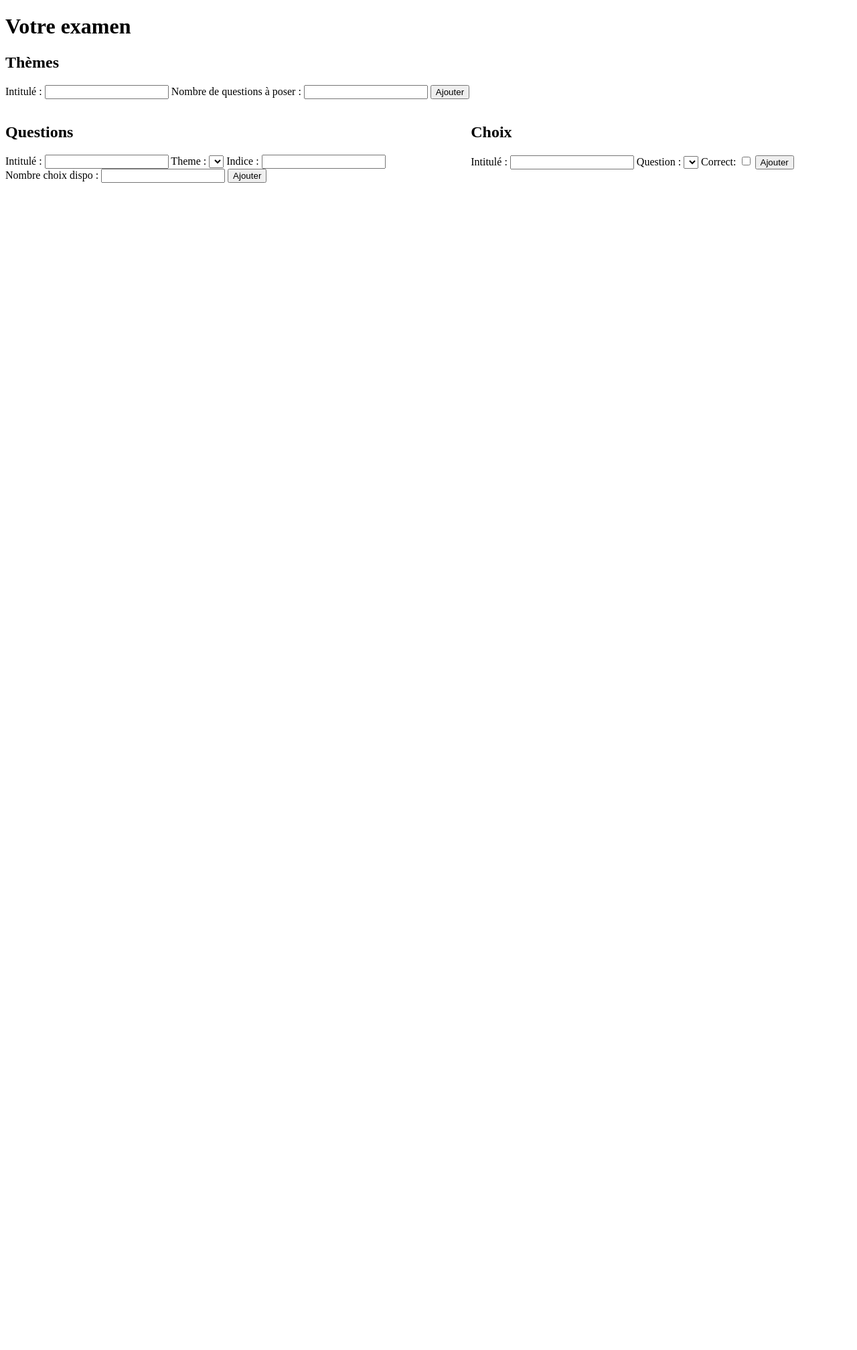
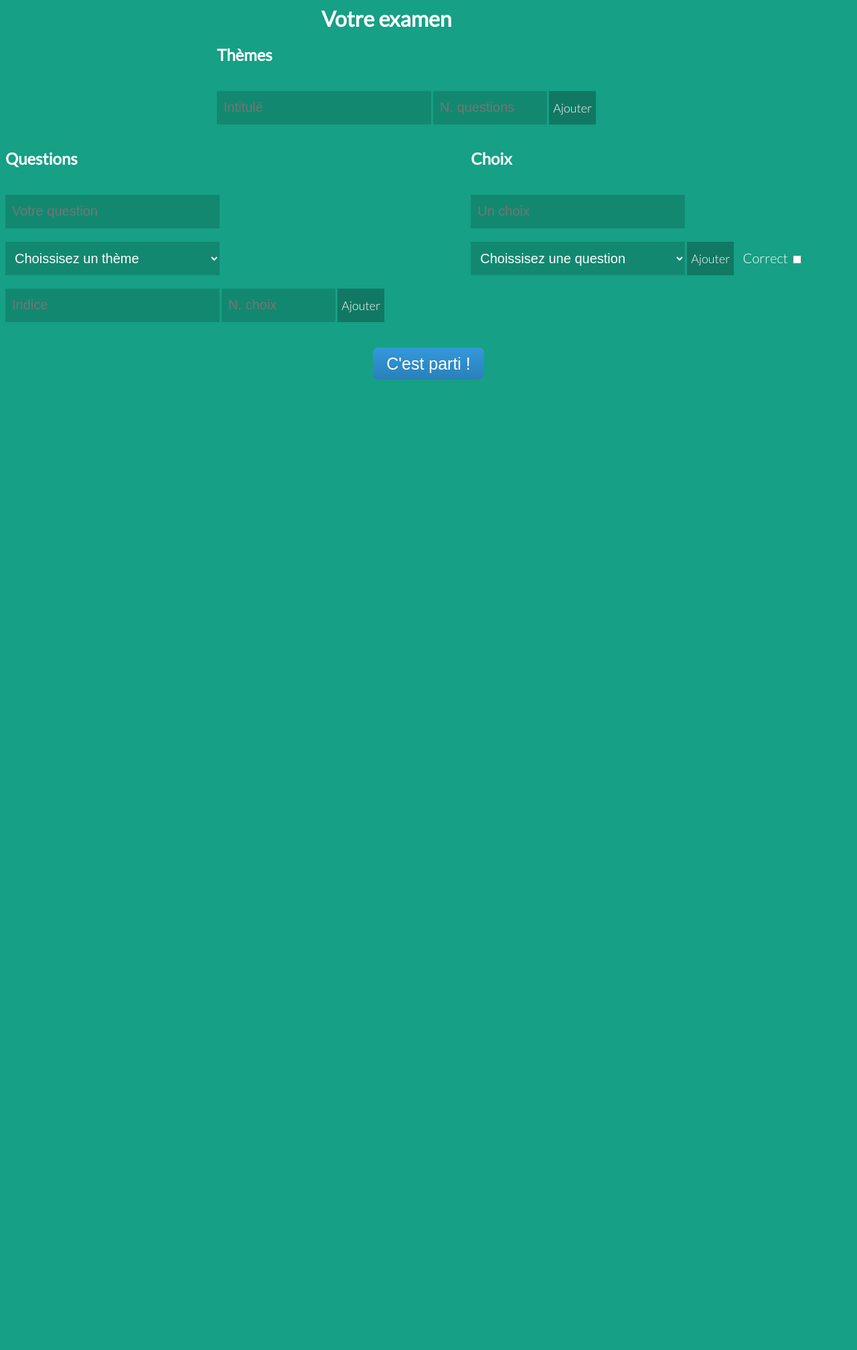
Before and after one commit to Arkauve/Questionnaire_Auto_Corrigee, a PHP site: page /prof/ in a window 1280 px wide. Shown: the whole page at 67% size. Before the commit the page ends 273 px from the top, so only its background shows below. Run offline with PHP 8.4, Linux system fonts and the light colour scheme; lists and menus that the app fills with data are empty; some libraries are stand-ins or nearby versions.

Commit message:
PROF quasi final

```diff
--- a/connexion_bdd.php
+++ b/connexion_bdd.php
@@ -6,7 +6,7 @@ global $bdd;
 
 //Connexion à la base de données avec PDO
 try{
-  $bdd = new PDO('mysql:host=localhost;dbname=examen;charset=utf8', 'root', '');
+  $bdd = new PDO('mysql:host=localhost;dbname=examen;charset=utf8', 'root', '10223102m');
 }catch (Exception $e)
 {
   die('Erreur : ' . $e->getMessage());
--- a/prof/index.php
+++ b/prof/index.php
@@ -7,7 +7,8 @@
 </head>
 <body>
     <header>
-        <h1>Votre examen</h1>
+        <h1 style="width : 10em;
+        margin:auto">Votre examen</h1>
 
     </header>
 
@@ -15,8 +16,8 @@
 <h2>Thèmes</h2>
     <div  style="display:inline;">
         <form id="form-theme">
-            Intitulé : <input id="intitule_theme" type="text"/>
-            Nombre de questions à poser : <input id="nb_questions" type="number"/>
+            <input autocomplete="off" placeholder="Intitulé" id="intitule_theme" type="text"/>
+            <input placeholder="N. questions" id="nb_questions" type="number"/>
             <input type="submit" value="Ajouter"/>
         </form>
     </div>
@@ -28,16 +29,18 @@
 
 </div>
 
-<div >
+<div>
 
 <!-- QUESTIONS -->
 <div id="partie_questions">
     <h2>Questions</h2>
     <form id="form-question">
-        Intitulé : <input id="intitule_question" type="text" name="intitule"/>
-        Theme : <SELECT  id="select_theme" name="theme"></SELECT>
-        Indice : <input id="indice" type="text" name="indice"/>
-        Nombre choix dispo : <input id="nb_choix" type="number"/>
+        <input autocomplete="off" placeholder="Votre question" id="intitule_question" type="text" name="intitule"/>
+        <SELECT  id="select_theme" name="theme">
+            <option value="nonono" disabled selected>Choissisez un thème</option>
+        </SELECT>
+        <input autocomplete="off" placeholder="Indice" id="indice" type="text" name="indice"/>
+        <input placeholder="N. choix" id="nb_choix" type="number"/>
         <input type="submit" value="Ajouter"/>
     </form>
 
@@ -51,10 +54,13 @@
 <div id="partie_choix">
     <h2>Choix</h2>
     <form id="form-choix">
-        Intitulé : <input id="intitule_choix" type="text" name="intitule"/>
-        Question : <SELECT id="select_question" name="question"></SELECT>
-        Correct: <input id="correct" name="correct" type="checkbox"/>
+        <input autocomplete="off" placeholder="Un choix"id="intitule_choix" type="text" name="intitule"/>
+        <SELECT id="select_question" name="question">
+            <option value="nonono" disabled selected>Choissisez une question</option>
+        </SELECT>
         <input type="submit" value="Ajouter"/>
+        <label style="display:inline" for="correct">Correct <input style="vertical-align: middle;" id="correct" name="correct" type="checkbox"/></label>
+
     </form>
 
 <ul id="liste_choix">
@@ -64,7 +70,9 @@
 </div>
 <div style="clear:both; font-size:1px;"></div>
 </div>
-
+<div style="text-align : center;margin-top : 2em;">
+    <a href="dashboard.php"class="btn">C'est parti !</a>
+</divW
 </body>
 
 
--- a/prof/js/script.js
+++ b/prof/js/script.js
@@ -45,7 +45,7 @@
             indice = input_indice.val();
             nb_choix = input_nb_choix.val();
             id_theme = input_theme.find(":selected").attr("name");
-            if(intitule_question!='' && theme!='' && indice!='' && nb_choix!=''){
+            if(intitule_question!='' && theme!='' && indice!='' && nb_choix!='' && input_theme.find(":selected").val()!="nonono"){
 
                 var numero_question = $("#liste_questions").children().length;
                 //Mise a jour liste des selects
@@ -75,7 +75,7 @@
             question = input_question.find(":selected").text();
             correct = input_correct.is(':checked');
             id_question = input_question.find(":selected").attr("name");
-            if(intitule_choix!='' && question!=''){
+            if(intitule_choix!='' && question!='' && input_question.find(":selected").val()!="nonono"){
                 ajouterChoixToList(intitule_choix,question,correct);
                 input_intitule.val('');
                 input_correct.prop('checked', false);
@@ -152,6 +152,7 @@
          type: 'post',
          //callback
          success: function(output) {
+             erreur(output);
                   }
 });
     }
--- a/prof/style.css
+++ b/prof/style.css
@@ -2,6 +2,12 @@
 
 @import url(http://fonts.googleapis.com/css?family=Lato:300,100,400);
 
+body{
+      background-color: #16a085;
+        font-family: "Lato", sans-serif;
+        height: 2000px;
+color: white
+}
 #partie_questions{
     float:left;
     width: 45%
@@ -11,3 +17,98 @@
     float:right;
     width: 45%
 }
+#partie_themes {
+    width : 50%;
+    margin : auto;
+}
+#partie_themes > * {
+    display: block;
+}
+
+input[type='text'],input[type='number'],select {
+  width: 300px;
+  height: 40px;
+  border: none;
+  background-color: transparent;
+  font-size: 20px;
+  font-weight:300;
+  color: white;
+  padding:5px 10px;
+  margin-top:1em;
+  -webkit-transition: all .3s ease;
+  -o-transition: all .3s ease;
+  transition: all .3s ease;
+  background-color: rgba(0,0,0,.15);
+}
+label{
+    width: 50px;
+    height: 80px;
+    border: none;
+    background-color: transparent;
+    font-size: 20px;
+    font-weight:300;
+    color: white;
+    padding:5px 10px;
+    margin-top:1em;
+    -webkit-transition: all .3s ease;
+    -o-transition: all .3s ease;
+    transition: all .3s ease;
+}
+input[type='number'] {
+    width: 150px;
+}
+select {
+    width: 320px;
+    height: 50px;
+}
+
+input[type='submit']{
+  height:50px;
+  width:70px;
+  padding:10px;
+  text-align:center;
+  background-color: rgba(0,0,0,.25);
+  border:0;
+  border-left:0;
+  color: white;
+  cursor:pointer;
+  padding:0;
+  vertical-align:bottom;
+  font:300 18px "Lato", "Arial", sans-serif;
+    margin-top:1em;
+}
+
+ul > *{
+    font-size: large;
+}
+
+
+.btn {
+
+
+  background: #3498db;
+  background-image: -webkit-linear-gradient(top, #3498db, #2980b9);
+  background-image: -moz-linear-gradient(top, #3498db, #2980b9);
+  background-image: -ms-linear-gradient(top, #3498db, #2980b9);
+  background-image: -o-linear-gradient(top, #3498db, #2980b9);
+  background-image: linear-gradient(to bottom, #3498db, #2980b9);
+  -webkit-border-radius: 8;
+  -moz-border-radius: 8;
+  border-radius: 8px;
+  font-family: Arial;
+  color: #ffffff;
+  font-size: 25px;
+  padding: 10px 20px 10px 20px;
+  text-decoration: none;
+}
+
+.btn:hover {
+    cursor: pointer;
+  background: #3cb0fd;
+  background-image: -webkit-linear-gradient(top, #3cb0fd, #3498db);
+  background-image: -moz-linear-gradient(top, #3cb0fd, #3498db);
+  background-image: -ms-linear-gradient(top, #3cb0fd, #3498db);
+  background-image: -o-linear-gradient(top, #3cb0fd, #3498db);
+  background-image: linear-gradient(to bottom, #3cb0fd, #3498db);
+  text-decoration: none;
+}
```
